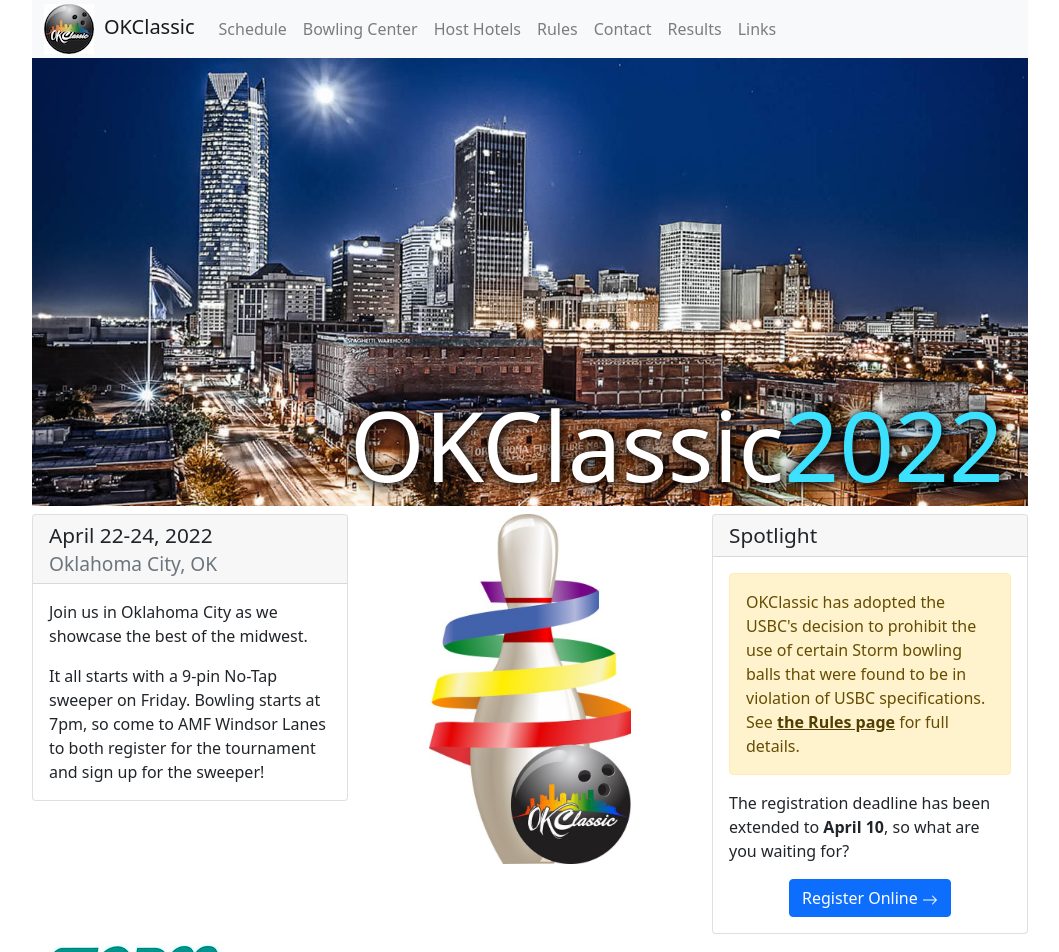
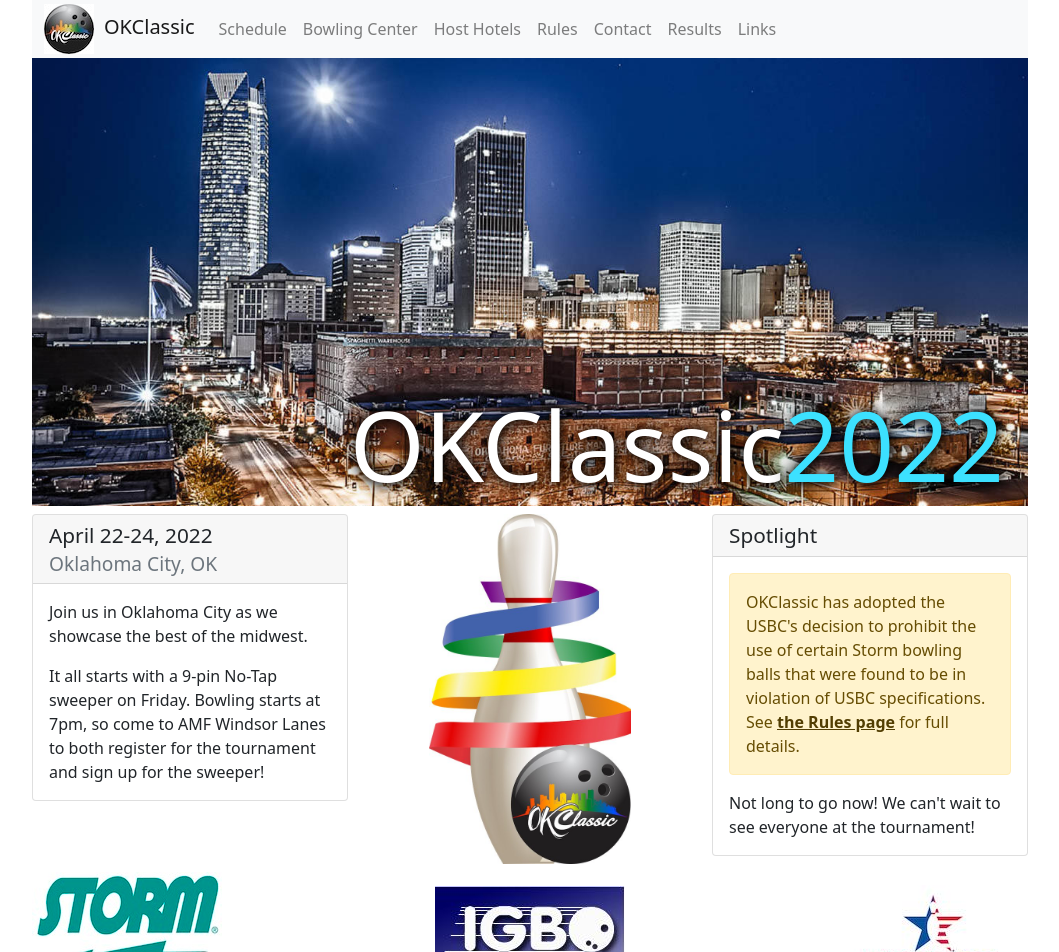
Before and after one commit to tournio/okclassic-nextjs, a Next.js app: page / in a window 1280 px wide. Shown: the top 952 px of the page, without its empty margins (110-1169 px from the left). Built offline with nearby package versions, Linux system fonts and the light colour scheme.

Commit message:
remove registration link from spotlight

```diff
--- a/components/spotlight.js
+++ b/components/spotlight.js
@@ -23,41 +23,45 @@ const spotlight = () => {
   // );
 
   const equipmentText = (
-    <Card.Text>
-      <div className={'alert alert-warning'}>
-        OKClassic has adopted the USBC's decision to prohibit the use of certain Storm bowling balls that were found to be in violation of USBC specifications. See{' '}
-        <a href={"/rules"} className={'alert-link'}>
-          the Rules page
-        </a>
-        {' '}for full details.
-      </div>
+    <Card.Text className={'alert alert-warning'}>
+      OKClassic has adopted the USBC's decision to prohibit the use of certain Storm bowling balls that were found to be in violation of USBC specifications. See{' '}
+      <a href={"/rules"} className={'alert-link'}>
+        the Rules page
+      </a>
+      {' '}for full details.
     </Card.Text>
   )
 
+  // const text = (
+  //   <Card.Text>
+  //     <p>
+  //       The registration deadline has been extended to{' '}
+  //       <strong>April 10</strong>
+  //       , so what are you waiting for?
+  //     </p>
+  //     <p className={'text-center mb-0'}>
+  //       <a href="https://www.igbo-reg.com/tournaments/ok-classic-2022"
+  //          className="btn btn-primary">
+  //         Register Online
+  //         {' '}<svg xmlns="http://www.w3.org/2000/svg"
+  //                   width="16"
+  //                   height="16"
+  //                   fill="currentColor"
+  //                   className="bi bi-arrow-right aria-hidden"
+  //                   viewBox="0 0 16 16">
+  //         <path fillRule="evenodd"
+  //               d="M1 8a.5.5 0 0 1 .5-.5h11.793l-3.147-3.146a.5.5 0 0 1 .708-.708l4 4a.5.5 0 0 1 0 .708l-4 4a.5.5 0 0 1-.708-.708L13.293 8.5H1.5A.5.5 0 0 1 1 8z"/>
+  //       </svg>
+  //       </a>
+  //     </p>
+  //   </Card.Text>
+  // );
+
   const text = (
     <Card.Text>
-      <p>
-        The registration deadline has been extended to{' '}
-        <strong>April 10</strong>
-        , so what are you waiting for?
-      </p>
-      <p className={'text-center mb-0'}>
-        <a href="https://www.igbo-reg.com/tournaments/ok-classic-2022"
-           className="btn btn-primary">
-          Register Online
-          {' '}<svg xmlns="http://www.w3.org/2000/svg"
-                    width="16"
-                    height="16"
-                    fill="currentColor"
-                    className="bi bi-arrow-right aria-hidden"
-                    viewBox="0 0 16 16">
-          <path fillRule="evenodd"
-                d="M1 8a.5.5 0 0 1 .5-.5h11.793l-3.147-3.146a.5.5 0 0 1 .708-.708l4 4a.5.5 0 0 1 0 .708l-4 4a.5.5 0 0 1-.708-.708L13.293 8.5H1.5A.5.5 0 0 1 1 8z"/>
-        </svg>
-        </a>
-      </p>
+      Not long to go now! We can&apos;t wait to see everyone at the tournament!
     </Card.Text>
-  );
+  )
 
   return (
     <Col xs={12} md={4}>
```
